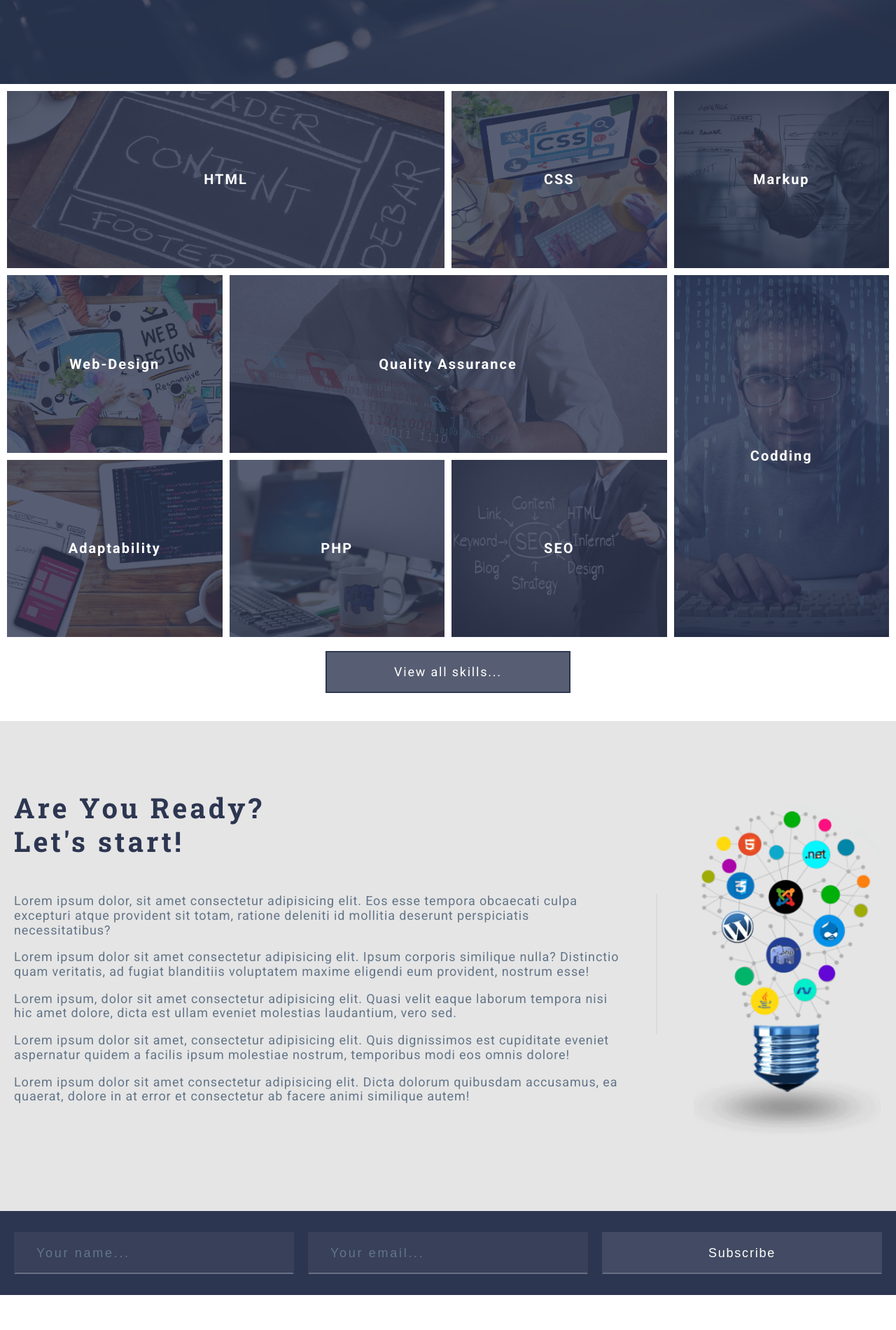
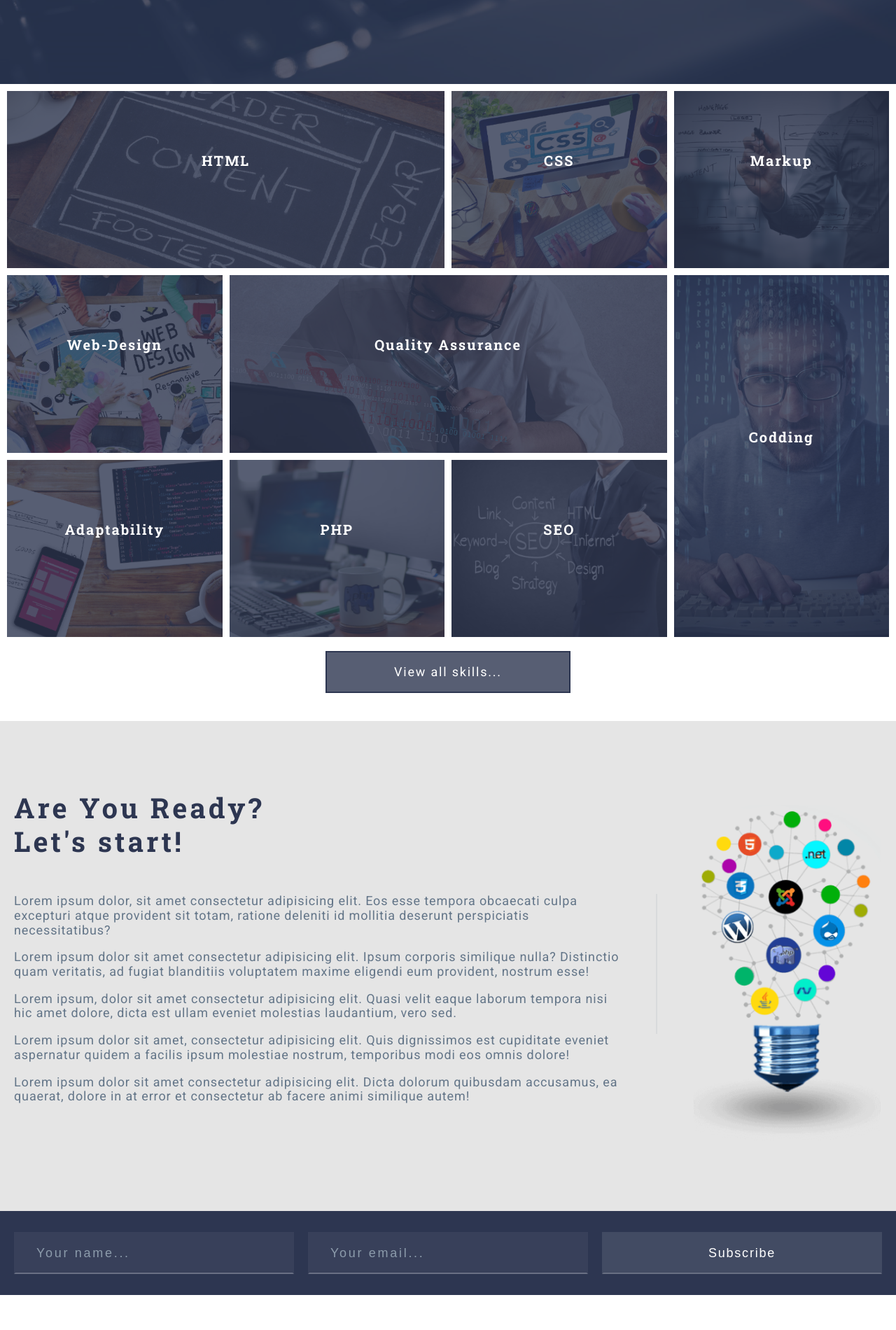
Before and after one commit to sashacravcenco/grid_template, a website: page index.html in a window 1280 px wide. Shown: the part 680-2580 px from the top of the page at 70% size. Drawn offline with Linux system fonts and the light colour scheme.

Commit message:
mistakes corrected

```diff
--- a/assets/scss/sections/_section-form.scss
+++ b/assets/scss/sections/_section-form.scss
@@ -1,26 +1,31 @@
 .form {
     padding: ($gap * 1.5) 0;
     background-color: $color-primary;
+
     &__container {
         display: grid;
         grid-gap: $gap;
         @extend %container;
+
         @include lg-min {
             grid-template-columns: repeat(3, 1fr);
         }
+
         @include lg-md {
             grid-template-columns: repeat(3, 1fr);
         }
+
         @include md-sm {
             grid-template-columns: 1fr 1fr;
         }
     }
+
     .btn-accent {
         width: 100%;
         color: $color-light;
-        border-color: rgba($color-light, 0);
-        border-bottom-color: rgba($color-light, 0.2);
-        background-color: rgba($color-light, 0.1);
+        border-color: rgba(255, 255, 255, 0);
+        border-bottom-color: rgba(255, 255, 255, 0.2);
+        background-color: rgba(255, 255, 255, 0.1);
 
         &:hover,
         &:focus {
@@ -51,9 +56,9 @@
         letter-spacing: 0.15em;
 
         color: $color-light;
-        border: 2px solid rgba($color-light, 0);
-        border-bottom-color: rgba($color-light, 0.25);
-        background-color: rgba($color-light, 0.05);
+        border: 2px solid rgba(255, 255, 255, 0);
+        border-bottom-color: rgba(255, 255, 255, 0.25);
+        background-color: rgba(255, 255, 255, 0.05);
 
         font-size: 1.125rem;
 
@@ -63,13 +68,14 @@
 
         &:hover,
         &:focus {
-            border-color: rgba($color-light, 0.15);
+            border-color: rgba(255, 255, 255, 0.15);
             border-bottom-color: $color-light;
-            background-color: rgba($color-light, 0.15);
+            background-color: rgba(255, 255, 255, 0.15);
+            outline: none;
+        }
 
-            &::placeholder {
-                color: lighten($color-gray, 15%);
-            }
+        &::placeholder {
+            color: lighten($color-gray, 15%);
         }
     }
 }
--- a/index.html
+++ b/index.html
@@ -1,5 +1,5 @@
 <!doctype html>
-<html lang="eng">
+<html lang="en">
 
 <head>
     <meta charset="UTF-8">
@@ -61,65 +61,65 @@
                 <article class="skill-item">
                     <div class="skill-item__overlay" style="background-color: #2d3651; opacity: 0.8;"></div>
                     <div class="skill-item__image" style="background-image:url(assets/img/img-html.png);"></div>
-                    <h3 class="skill-item__title">
+                    <h2 class="skill-item__title">
                         <a class="skill-item__link" href="#">HTML</a>
-                    </h3>
+                    </h2>
                 </article>
                 <article class="skill-item">
                     <div class="skill-item__overlay" style="background-color: #2d3651; opacity: 0.8;"></div>
                     <div class="skill-item__image" style="background-image:url(assets/img/img-css.png);"></div>
-                    <h3 class="skill-item__title">
+                    <h2 class="skill-item__title">
                         <a class="skill-item__link" href="#">CSS</a>
-                    </h3>
+                    </h2>
                 </article>
                 <article class="skill-item">
                     <div class="skill-item__overlay" style="background-color: #2d3651; opacity: 0.8;"></div>
                     <div class="skill-item__image" style="background-image:url(assets/img/img-markup.png);"></div>
-                    <h3 class="skill-item__title">
+                    <h2 class="skill-item__title">
                         <a class="skill-item__link" href="#">Markup</a>
-                    </h3>
+                    </h2>
                 </article>
                 <article class="skill-item">
                     <div class="skill-item__overlay" style="background-color: #2d3651; opacity: 0.8;"></div>
                     <div class="skill-item__image" style="background-image:url(assets/img/img-webdesign.png);"></div>
-                    <h3 class="skill-item__title">
+                    <h2 class="skill-item__title">
                         <a class="skill-item__link" href="#">Web-Design</a>
-                    </h3>
+                    </h2>
                 </article>
                 <article class="skill-item">
                     <div class="skill-item__overlay" style="background-color: #2d3651; opacity: 0.8;"></div>
                     <div class="skill-item__image" style="background-image:url(assets/img/img-qa.png);"></div>
-                    <h3 class="skill-item__title">
+                    <h2 class="skill-item__title">
                         <a class="skill-item__link" href="#">Quality Assurance</a>
-                    </h3>
+                    </h2>
                 </article>
                 <article class="skill-item">
                     <div class="skill-item__overlay" style="background-color: #2d3651; opacity: 0.8;"></div>
                     <div class="skill-item__image" style="background-image:url(assets/img/img-codding.png);"></div>
-                    <h3 class="skill-item__title">
+                    <h2 class="skill-item__title">
                         <a class="skill-item__link" href="#">Codding</a>
-                    </h3>
+                    </h2>
                 </article>
                 <article class="skill-item">
                     <div class="skill-item__overlay" style="background-color: #2d3651; opacity: 0.8;"></div>
                     <div class="skill-item__image" style="background-image:url(assets/img/img-adaptability.png);"></div>
-                    <h3 class="skill-item__title">
+                    <h2 class="skill-item__title">
                         <a class="skill-item__link" href="#">Adaptability</a>
-                    </h3>
+                    </h2>
                 </article>
                 <article class="skill-item">
                     <div class="skill-item__overlay" style="background-color: #2d3651; opacity: 0.8;"></div>
                     <div class="skill-item__image" style="background-image:url(assets/img/img-php.png);"></div>
-                    <h3 class="skill-item__title">
+                    <h2 class="skill-item__title">
                         <a class="skill-item__link" href="#">PHP</a>
-                    </h3>
+                    </h2>
                 </article>
                 <article class="skill-item">
                     <div class="skill-item__overlay" style="background-color: #2d3651; opacity: 0.8;"></div>
                     <div class="skill-item__image" style="background-image:url(assets/img/img-seo.png);"></div>
-                    <h3 class="skill-item__title">
+                    <h2 class="skill-item__title">
                         <a class="skill-item__link" href="#">SEO</a>
-                    </h3>
+                    </h2>
                 </article>
             </div>
             <div class="skills__button">
```
Also changed, not shown: assets/css/style.css.
